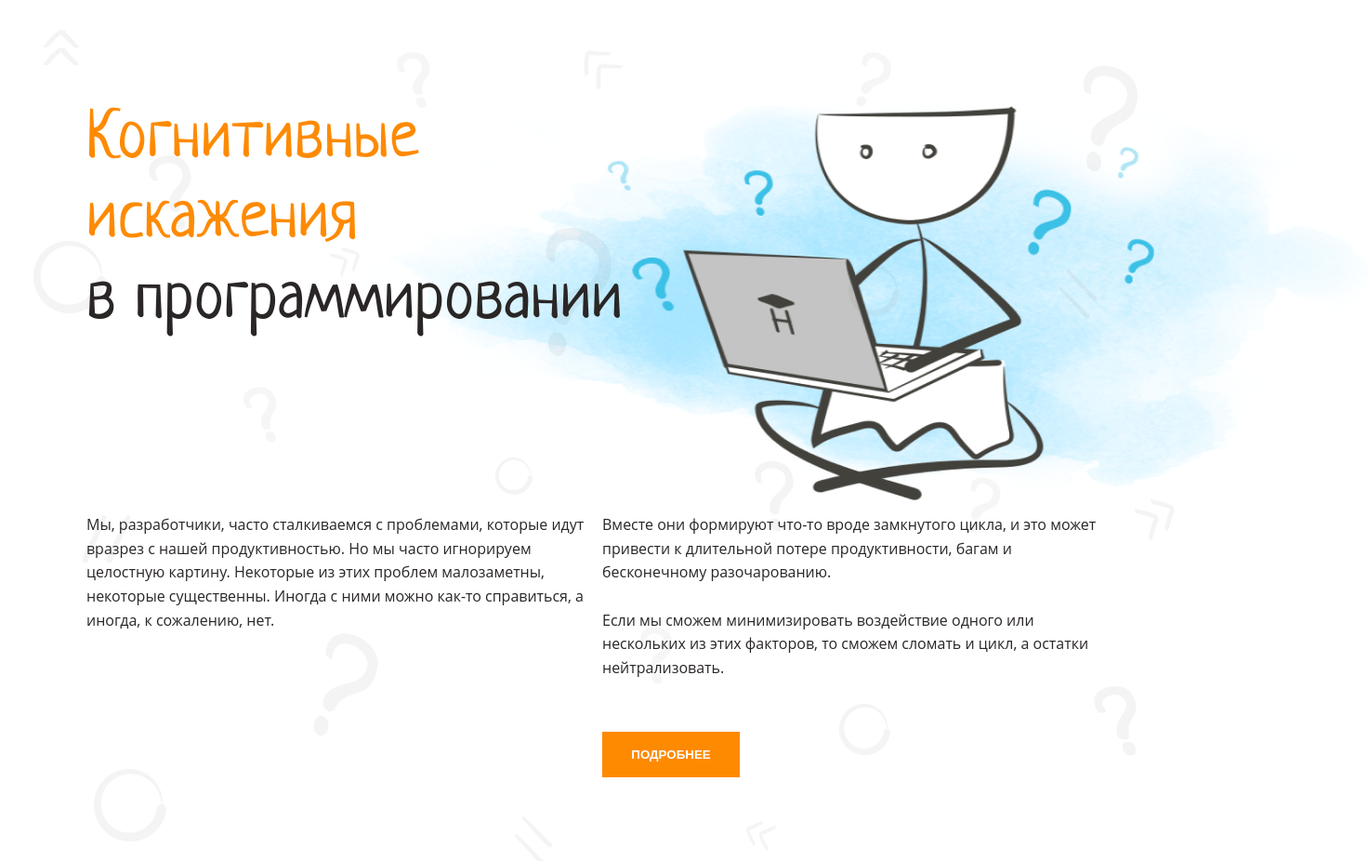
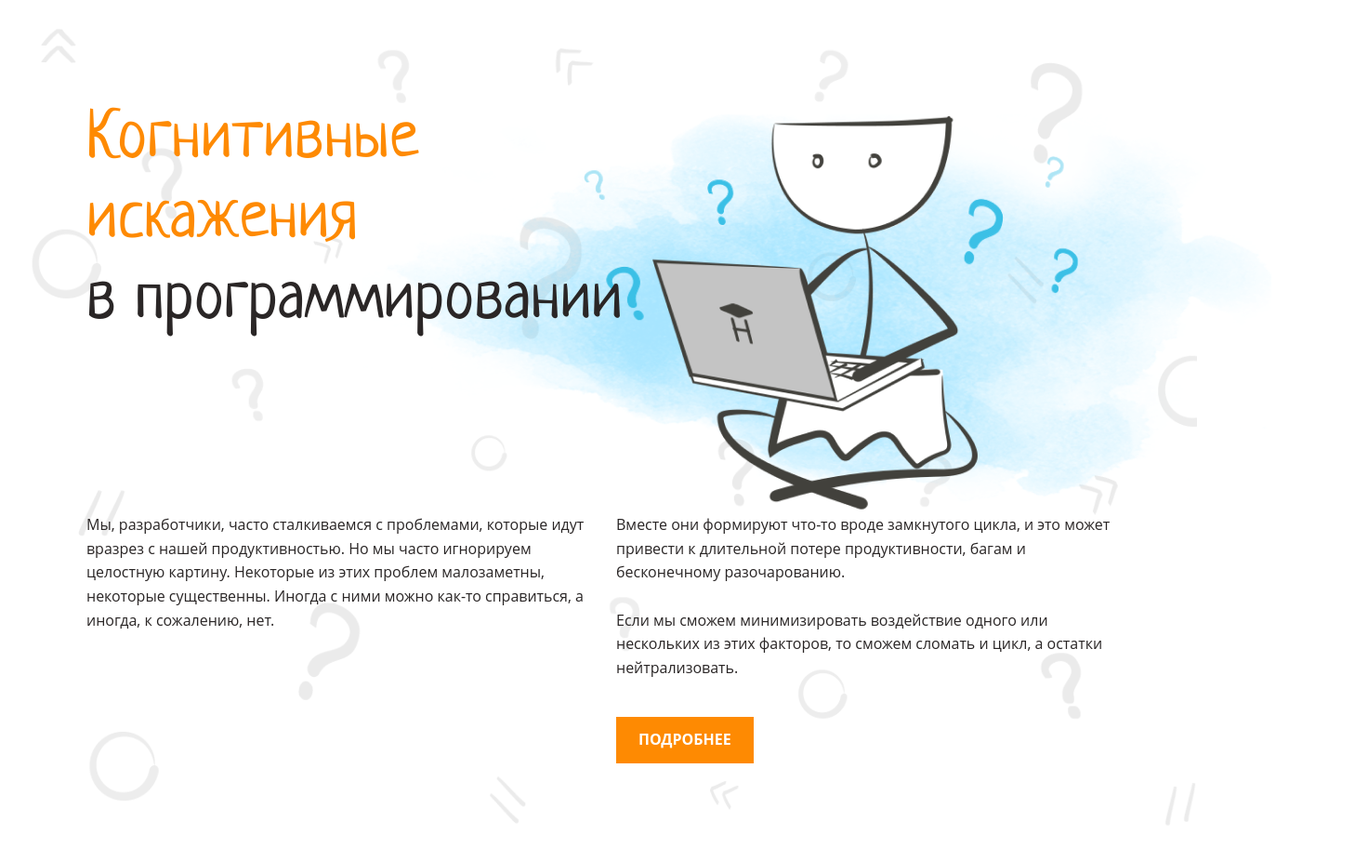
Before and after one commit to MartenBrooks/layout-designer-project-58, a website: page index.html in a window 1280 px wide. Shown: the whole page at 93% size, 1472 px wide, since content can reach past the window. Drawn offline with Linux system fonts and the light colour scheme; a web font is replaced by a local one.

Commit message:
header done

```diff
--- a/css/style.css
+++ b/css/style.css
@@ -21,33 +21,34 @@
 
 body {
     width: 100vw;
-    position: relative;
     font-family: "Open Sans";
     font-size: 16px;
     line-height: 1.6em;
     color: #2A2626;
 }
 
-body::before {
-    width: 100%;
+header {
+    position: relative;
+}
+
+header::before {
+    width: 100vw;
     height: 100%;
     position: absolute;
     top: 0;
     left: 0;
     background-image: url(../image/background.png);
-    opacity: 6%;
+    background-repeat: no-repeat;
+    background-size: cover;
+    opacity: 0.1;
 
     content: "";
 }
 
-.section {
-    position: relative;
-    display: flex;
-    flex-wrap: wrap;
-    width: 1110px;
-    padding: 100px 0;
-    margin-left: auto;
-    margin-right: auto;
+.col-2 {
+    margin-top: 185px;
+    column-count: 2;
+    column-gap: 30px;;
 }
 
 h1,
@@ -57,8 +58,7 @@ h3 {
 }
 
 h1 {
-    flex-basis: 100%;
-    flex-shrink: 0;
+    z-index: 1;
     margin: 0;
     font-family: "Neucha";
     font-size: 72px;
@@ -73,28 +73,39 @@ h3 {
     font-size: 34px;
 }
 
-header p {
-    max-width: 50%;
-    margin-top: 185px;
+.col-2 > * {
+    break-inside: avoid;
+    margin: 0;
 }
 
-header button {
-    width: 148px;
-    height: 49px;
-    border: none;
+.btn {
+    display: inline-block;
+    padding: 12px 24px;
+    text-decoration: none;
     margin-top: 40px;
-    margin-left: 50%;
 }
-header img {
+.header-img {
     position: absolute;
-    top: 45px;
+    z-index: 0;
+    top: 55px;
     left: 296px;
-    z-index: -1;
-    width: 1083px;
+    right: -270px;
     height: 525px;
 }
 
-
+.section {
+    position: relative;
+    margin: 0 auto;
+    padding: 100px 0;
+}
+.max-width-1110px {
+    width: 1110px;
+}
+.flex-column {
+    display: flex;
+    flex-direction: column;
+    justify-content: space-between;
+}
 .bg-main {
     background-color: var(--main);
 }
--- a/index.html
+++ b/index.html
@@ -7,14 +7,19 @@
     <link rel="stylesheet" href="./css/style.css">
 </head>
 <body>
-    <header class="section">
-        <h1 class="color-main">Когнитивные <br/>искажения<br/> <span class="color-dark">в программировании</span></h1>
-        <img src="./image/main-1.png" alt="image">
-        <p>Мы, разработчики, часто сталкиваемся с проблемами, которые идут вразрез с нашей продуктивностью. Но мы часто игнорируем целостную картину.
-            Некоторые из этих проблем малозаметны, некоторые существенны. Иногда с ними можно как-то справиться, а иногда, к сожалению, нет.</p>
-        <p>Вместе они формируют что-то вроде замкнутого цикла, и это может привести к длительной потере продуктивности, багам и бесконечному разочарованию.<br/> <br/>
-           Если мы сможем минимизировать воздействие одного или нескольких из этих факторов, то сможем сломать и цикл, а остатки нейтрализовать.</p>
-        <button class="bg-main color-white weight-700">ПОДРОБНЕЕ</button>
+    <header>
+        <div class="section flex-column max-width-1110px">
+            <h1 class="color-main">Когнитивные <br/>искажения<br/> <span class="color-dark">в программировании</span></h1>
+            <img src="./image/main-1.png" alt="image" class="header-img">
+            <div class="col-2">
+                <p>Мы, разработчики, часто сталкиваемся с проблемами, которые идут вразрез с нашей продуктивностью. Но мы часто игнорируем целостную картину.
+                        Некоторые из этих проблем малозаметны, некоторые существенны. Иногда с ними можно как-то справиться, а иногда, к сожалению, нет.</p>
+                <p>Вместе они формируют что-то вроде замкнутого цикла, и это может привести к длительной потере продуктивности, багам и бесконечному разочарованию.<br/> <br/>
+                    Если мы сможем минимизировать воздействие одного или нескольких из этих факторов, то сможем сломать и цикл, а остатки нейтрализовать.</p>
+                <a href="#" class="btn bg-main color-white weight-700">ПОДРОБНЕЕ</a>
+            </div>
+
+        </div>
     </header>
     <main>
         <section class="video-section section"></section>
```
